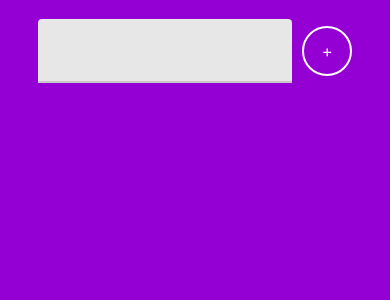
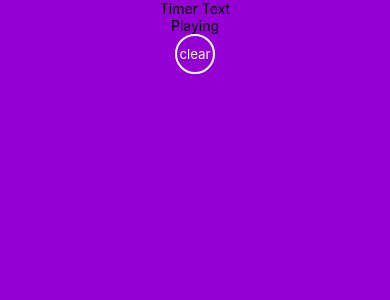
Before and after one commit to shazy89/FocusTime, a React Native app: screen / in a window 390 px wide. Shown: the top 300 px of the page. Built offline with nearby package versions, Linux system fonts and the light colour scheme.

Commit message:
clear works perfectly

```diff
--- a/App.js
+++ b/App.js
@@ -2,16 +2,31 @@ import { SafeAreaProvider, SafeAreaView } from "react-native-safe-area-context";
 import React, { useState } from "react";
 import { StyleSheet, Text, View, StatusBar } from "react-native";
 import Focus from "./src/features/focus/Focus";
+import { colors } from "./src/utils/colors";
+import RoundedButton from "./src/components/RoundedButton";
 
 export default function App() {
-  const [focusSubject, setFocusSubject] = useState("");
+  const [focusSubject, setFocusSubject] = useState("Playing");
+  console.log(focusSubject);
   return (
     <SafeAreaProvider>
       <SafeAreaView style={styles.container}>
         <StatusBar barStyle="light-content" backgroundColor="red" />
-
-        <Focus addSubject={setFocusSubject} />
-        <Text>{focusSubject}</Text>
+        {!focusSubject ? (
+          <Focus addSubject={setFocusSubject} />
+        ) : (
+          <>
+            <Text>Timer Text</Text>
+            <Text>{focusSubject}</Text>
+            <RoundedButton
+              size={40}
+              title="clear"
+              onPress={() => {
+                setFocusSubject("");
+              }}
+            />
+          </>
+        )}
       </SafeAreaView>
     </SafeAreaProvider>
   );
@@ -20,7 +35,7 @@ export default function App() {
 const styles = StyleSheet.create({
   container: {
     flex: 1,
-    backgroundColor: "#9400d3",
+    backgroundColor: colors.darkPurple,
     alignItems: "center",
     justifyContent: "flex-start"
   }
--- a/src/features/focus/Focus.js
+++ b/src/features/focus/Focus.js
@@ -2,9 +2,12 @@ import React, { useState } from "react";
 import { StyleSheet, Text, View, Platform } from "react-native";
 import { TextInput } from "react-native-paper";
 import RoundedButton from "../../components/RoundedButton";
+import { fontSizes, paddingSizes, marginSizes } from "../../utils/sizes";
+import { colors } from "../../utils/colors";
 const Focus = ({ addSubject }) => {
   const [text, setText] = useState("");
   const [tempIte, setTempItem] = useState("");
+
   return (
     <View>
       <View style={styles.titleContainer}>
@@ -41,22 +44,22 @@ const styles = StyleSheet.create({
   textInput: {
     flex: 1,
 
-    marginRight: 10
+    marginRight: marginSizes.sm
   },
   titleContainer: {
-    padding: 2,
+    padding: paddingSizes.md,
     flex: Platform.OS === "android" ? 0.5 : 0.5,
     justifyContent: "center"
   },
   inputContainer: {
-    marginTop: 20,
+    marginTop: marginSizes.md,
     flexDirection: "row",
     alignItems: "center"
   },
   title: {
-    fontSize: Platform.OS === "android" ? 20 : 20,
+    fontSize: Platform.OS === "android" ? fontSizes.lg : fontSizes.lg,
     textAlign: "center",
-    color: "#fff",
+    color: colors.white,
     fontWeight: "500"
   }
 });
--- /dev/null
+++ b/src/utils/colors.js
@@ -0,0 +1,4 @@
+export const colors = {
+  white: "#fff",
+  darkPurple: "#9400d3"
+};
--- /dev/null
+++ b/src/utils/sizes.js
@@ -0,0 +1,21 @@
+export const fontSizes = {
+  sm: 8,
+  md: 16,
+  lg: 24,
+  xl: 32,
+  xxxxl: 80
+};
+export const paddingSizes = {
+  sm: 8,
+  md: 16,
+  lg: 24,
+  xl: 32,
+  xxxxl: 80
+};
+export const marginSizes = {
+  sm: 8,
+  md: 16,
+  lg: 24,
+  xl: 32,
+  xxxxl: 80
+};
```
Also changed, not shown: src/features/timer/Timer.js (added, +14 -0 lines).
